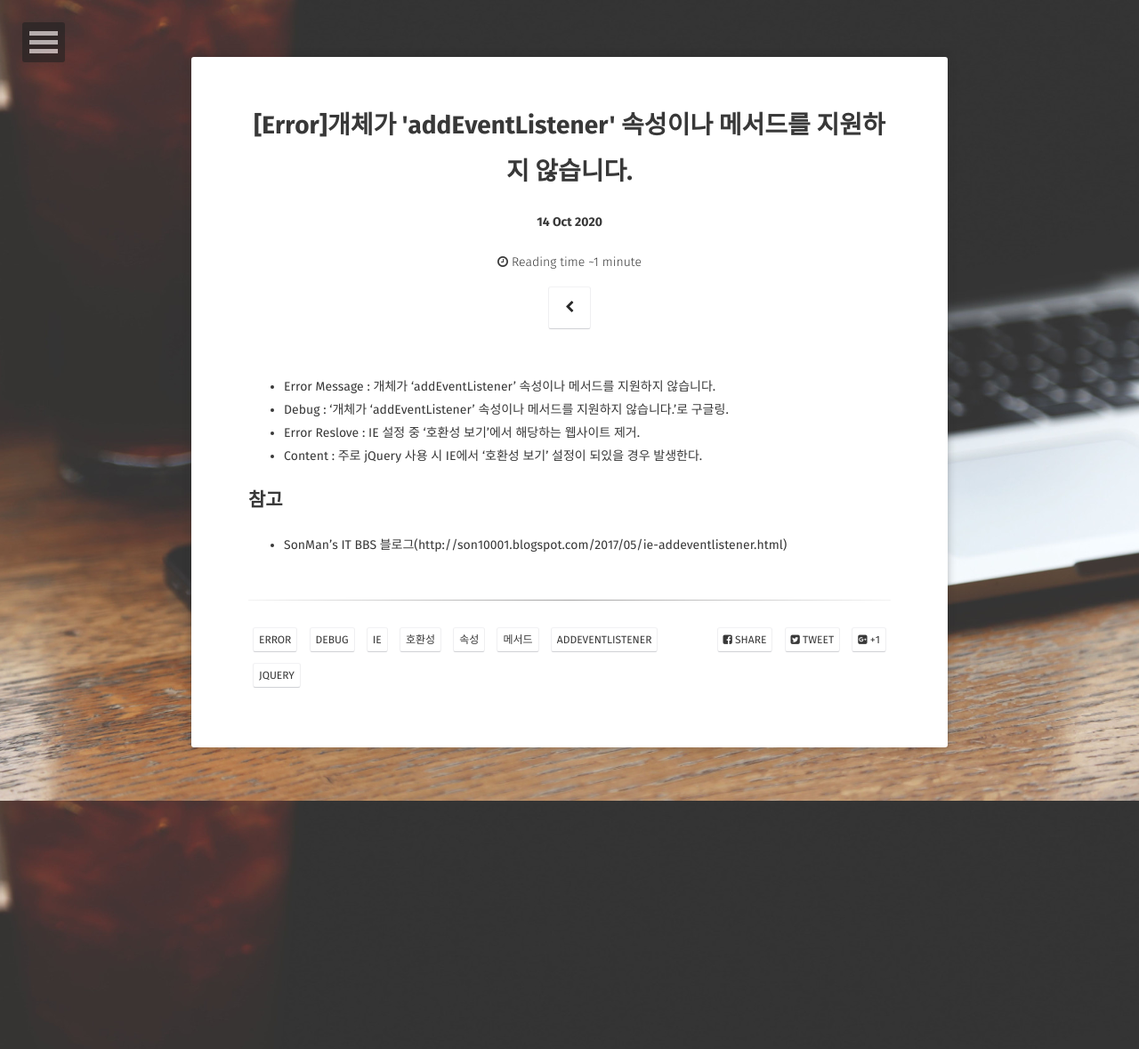
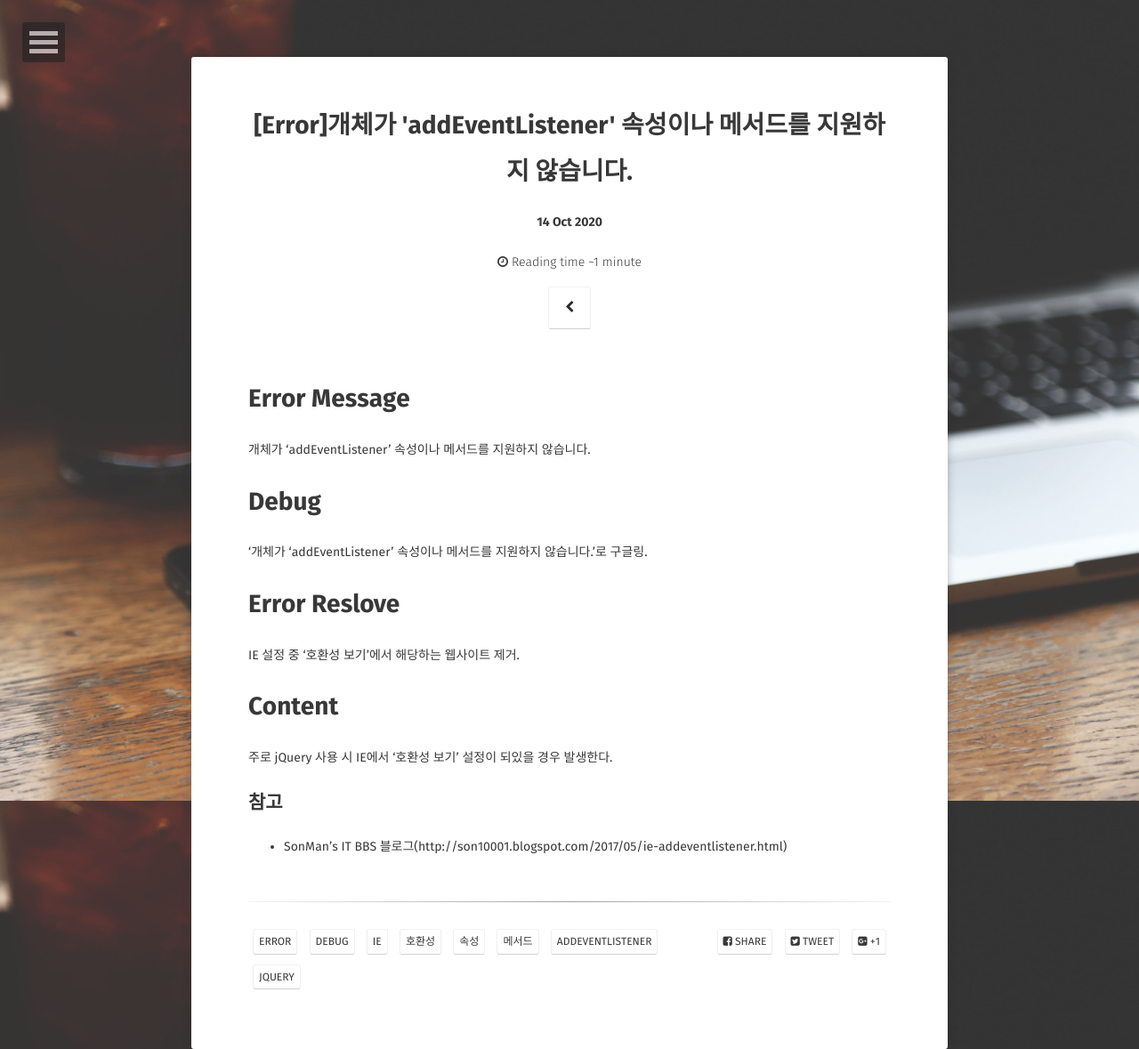
Before and after one commit to skypotato/skypotato.github.io, a Jekyll site: the page built from _posts/2020-10-13-ErrorReport.md, in a window 1280 px wide. Shown: the whole page at 89% size. Built offline with Jekyll 4.4.1, drawn with Linux system fonts in a browser that asks for light colours; some web fonts are replaced.

```diff
--- a/_posts/2020-10-13-ErrorReport.md
+++ b/_posts/2020-10-13-ErrorReport.md
@@ -14,10 +14,14 @@ tag:
 - jQuery
 comments: true
 ---
-- Error Message : 개체가 'addEventListener' 속성이나 메서드를 지원하지 않습니다.
-- Debug : '개체가 'addEventListener' 속성이나 메서드를 지원하지 않습니다.'로 구글링.
-- Error Reslove : IE 설정 중 '호환성 보기'에서 해당하는 웹사이트 제거.
-- Content : 주로 jQuery 사용 시 IE에서 '호환성 보기' 설정이 되있을 경우 발생한다.
+# Error Message
+개체가 'addEventListener' 속성이나 메서드를 지원하지 않습니다.
+# Debug
+'개체가 'addEventListener' 속성이나 메서드를 지원하지 않습니다.'로 구글링.
+# Error Reslove
+IE 설정 중 '호환성 보기'에서 해당하는 웹사이트 제거.
+# Content
+주로 jQuery 사용 시 IE에서 '호환성 보기' 설정이 되있을 경우 발생한다.
 
 ## 참고
 - SonMan's IT BBS 블로그(http://son10001.blogspot.com/2017/05/ie-addeventlistener.html)
```
